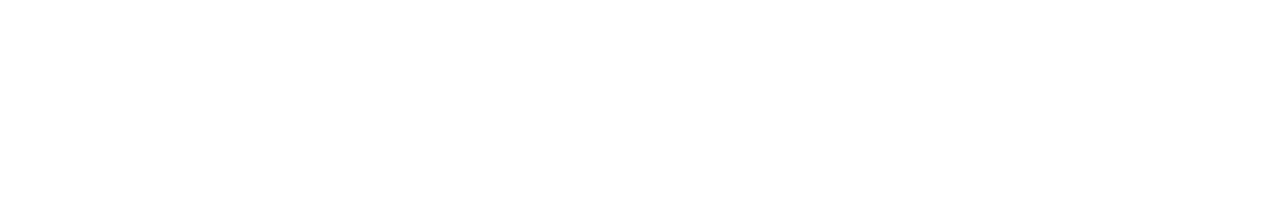
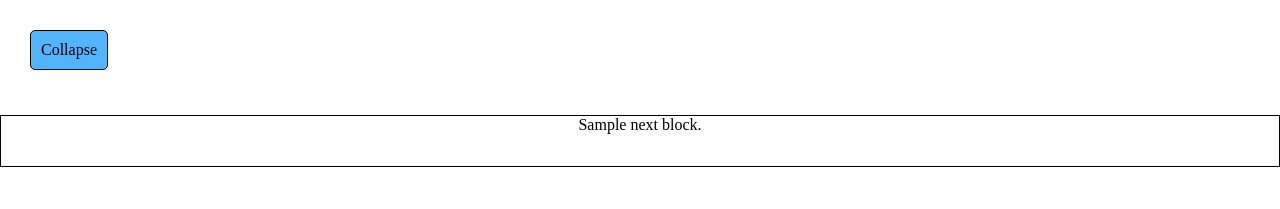
Before and after one commit to qvvverty/ahj-anim, a website built with webpack: page src/index.html in a window 1280 px wide. Built offline with nearby package versions, Linux system fonts and the light colour scheme.

Commit message:
task 1 done

```diff
--- a/src/css/style.css
+++ b/src/css/style.css
@@ -0,0 +1,54 @@
+* {
+  margin: 0;
+  padding: 0;
+}
+
+.collapse-container {
+  margin: 30px;
+  width: 800px;
+}
+
+.collapse-btn {
+  display: inline-block;
+  padding: 10px;
+
+  border: 1px solid;
+  border-radius: 5px;
+
+  background-color: rgb(82, 179, 258);
+
+  cursor: pointer;
+}
+
+.collapse-btn:hover {
+  background-color: rgb(52, 149, 228);
+}
+
+.collapse-content-wrapper {
+  overflow: hidden;
+  margin-top: 15px;
+}
+
+.collapse-content {
+  max-height: 150px;
+
+  border: 1px lightgray solid;
+
+  transition: 1s;
+}
+
+.collapse-text {
+  padding: 15px;
+}
+
+.hidden {
+  max-height: 0;
+  border: 0;
+}
+
+.next-element {
+  height: 50px;
+  text-align: center;
+
+  border: 1px solid;
+}
--- a/src/index.html
+++ b/src/index.html
@@ -9,7 +9,21 @@
 </head>
 
 <body>
-
+  <div class="collapse-container">
+    <div class="collapse-btn">
+      Collapse
+    </div>
+    <div class="collapse-content-wrapper">
+      <div class="collapse-content hidden">
+        <p class="collapse-text">
+          Lorem ipsum dolor sit amet, consectetur adipiscing elit. Vivamus porta ipsum et sodales molestie. In ut varius leo. Quisque dictum tristique turpis, sed pellentesque quam aliquet ut. Sed non mollis urna. Nam posuere leo sit amet mauris suscipit, eget vestibulum nulla viverra. Ut sagittis nec erat quis scelerisque. Aenean commodo blandit euismod. Aenean risus nunc, iaculis in pharetra ut, mollis et nunc. Vivamus mattis dictum neque, non blandit quam lobortis ut. Cras et ipsum maximus, consequat quam nec, pharetra nibh. Quisque varius ullamcorper lectus non ultricies.
+        </p>
+      </div>
+    </div>
+  </div>
+  <div class="next-element">
+    Sample next block.
+  </div>
 </body>
 
 </html>
--- a/src/js/app.js
+++ b/src/js/app.js
@@ -0,0 +1,6 @@
+const collapseBtn = document.querySelector('.collapse-btn');
+const collapseContent = document.querySelector('.collapse-content');
+
+collapseBtn.addEventListener('click', () => {
+  collapseContent.classList.toggle('hidden');
+});
```
